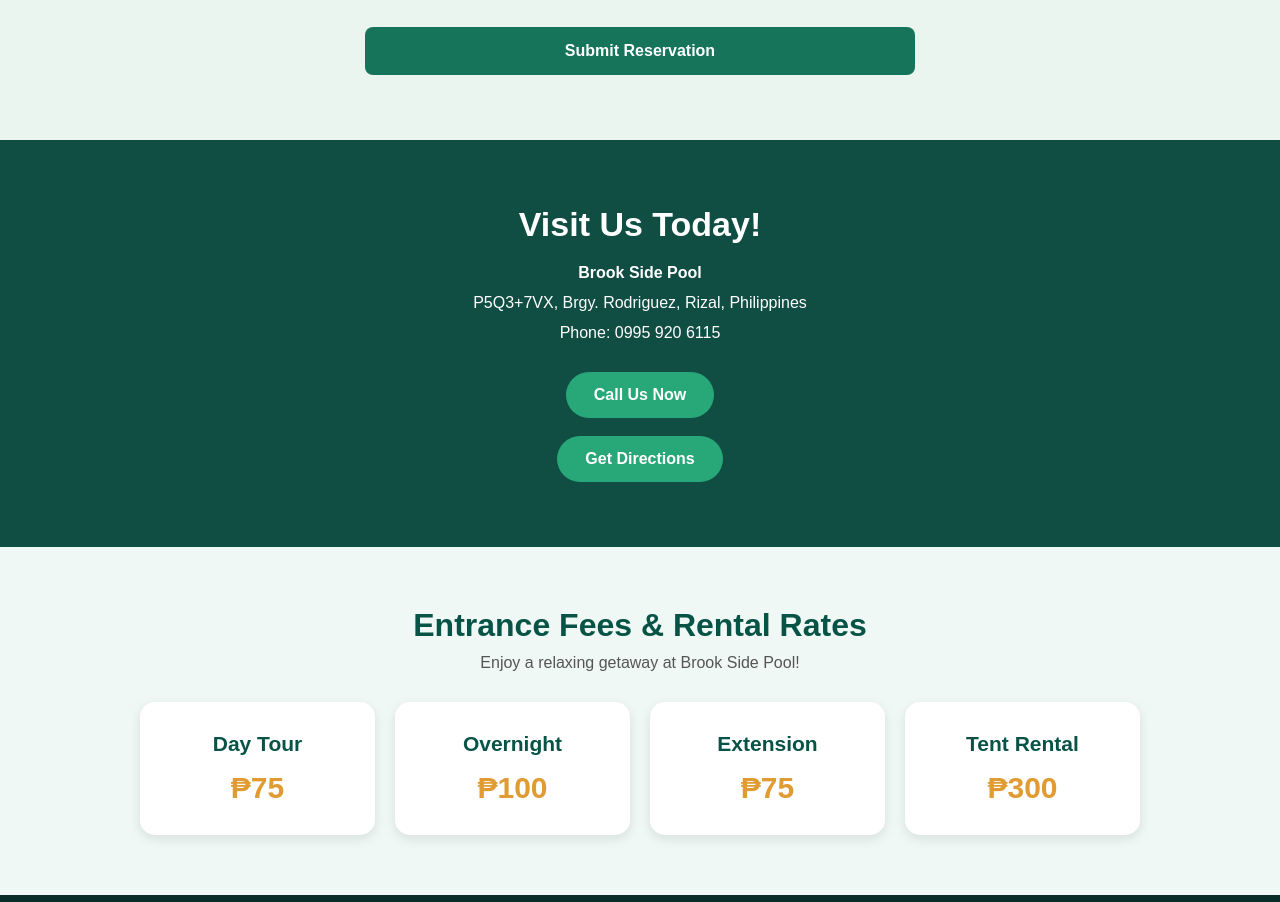
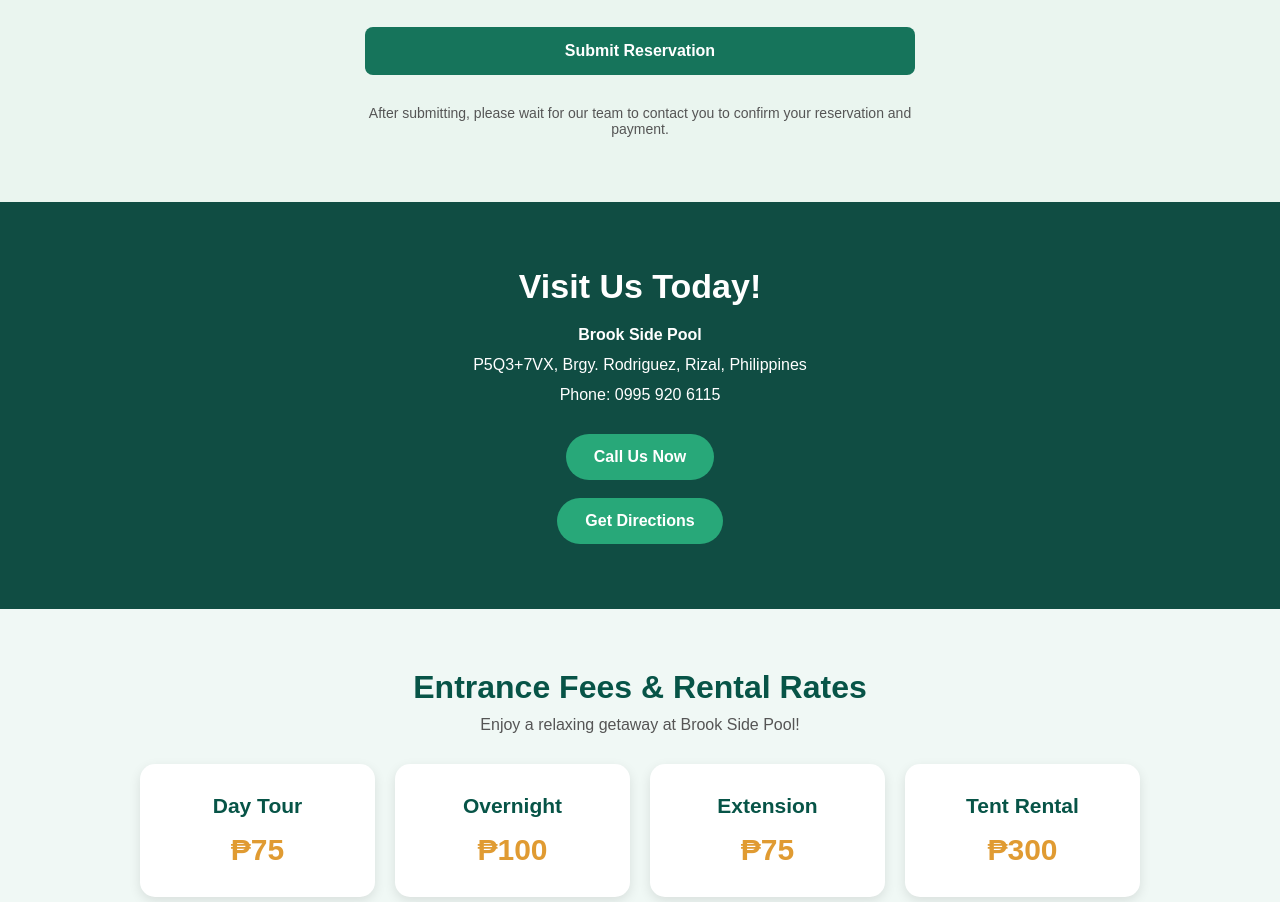
Before and after one commit to bryllejamesbacasmas01-gif/Brook-Side-Pool, a plain HTML site: page index.html in a window 1280 px wide. Shown: the part 3742-4644 px from the top of the page. Drawn offline with Linux system fonts and the light colour scheme.

Commit message:
Add files via upload

```diff
--- a/index.html
+++ b/index.html
@@ -488,6 +488,10 @@
 
         <button type="submit">Submit Reservation</button>
 
+<p style="font-size: 14px; margin-top: 15px; color: #555;">
+    After submitting, please wait for our team to contact you
+    to confirm your reservation and payment.
+</p>
     </form>
 </section>
 
```
